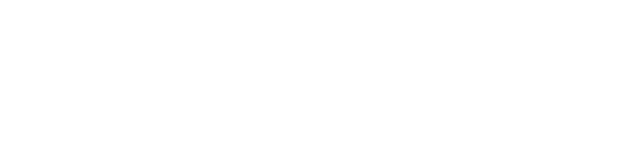
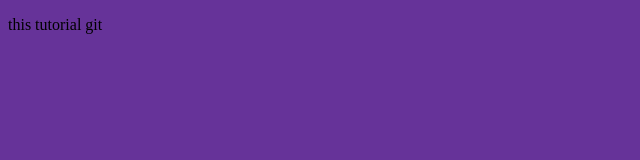
Before and after one commit to HoaiNhan-97/git-tutorial, a plain HTML site: page index.html in a window 1280 px wide. Shown: the whole page, without its empty margins (0-640 px from the left). Drawn offline with Linux system fonts and the light colour scheme.

Commit message:
link css to html file

```diff
--- a/index.html
+++ b/index.html
@@ -4,9 +4,11 @@
     <meta charset="UTF-8">
     <meta http-equiv="X-UA-Compatible" content="IE=edge">
     <meta name="viewport" content="width=device-width, initial-scale=1.0">
+    <link rel="stylesheet" href="index.css">
+    <link rel="stylesheet" href="index2.css">
     <title>Document</title>
 </head>
 <body>
-
+    <p>this tutorial git </p>
 </body>
 </html>
```
